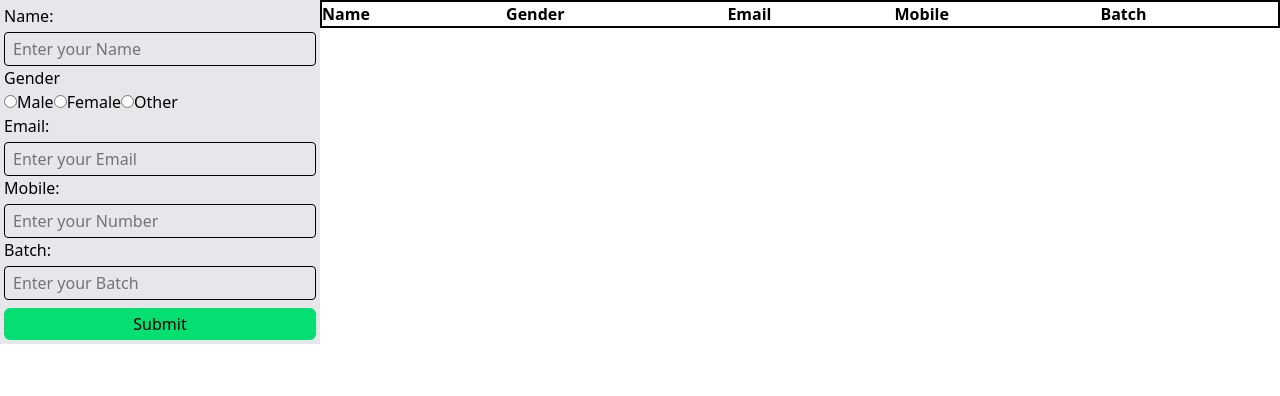
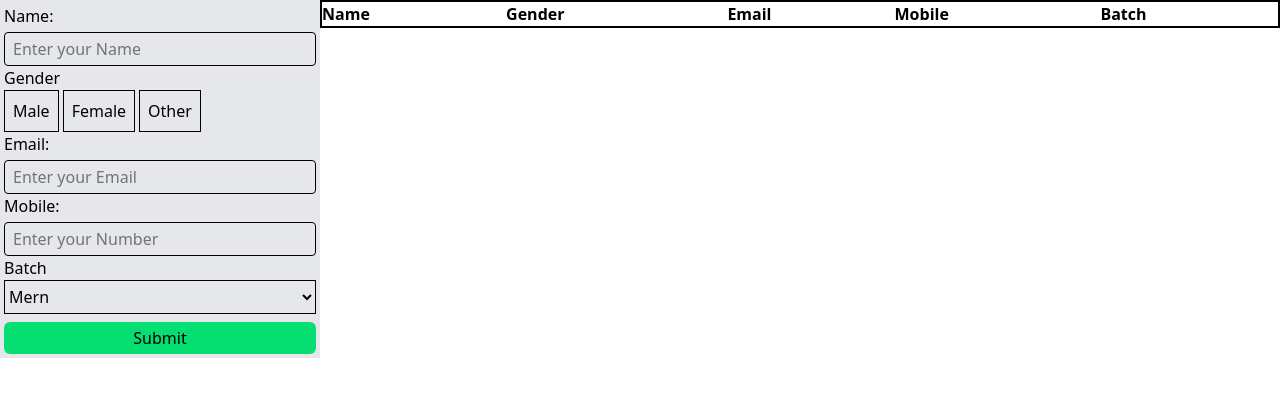
Before and after one commit to sanjeev018/CRUD-Application-Props-, a React (Vite) app: page / in a window 1280 px wide. Shown: the top 396 px of the page. Built offline with nearby package versions, Linux system fonts and the light colour scheme.

Commit message:
some update of this project

```diff
--- a/src/components/StudentForm.tsx
+++ b/src/components/StudentForm.tsx
@@ -1,5 +1,6 @@
 import React, { useState } from 'react'
 import ATMTextField from './atoms/ATMTextField';
+import ATMSelect from './atoms/ATMSelect';
 
 interface Student {
     name: string;
@@ -20,7 +21,7 @@ const StudentForm : React.FC<StudentFormProps> = ({handleSubmit}) => {
       const [batch , setBatch] = useState<string>("")
       const [gender , setGender] = useState<string>("")
 
-      console.log(gender)
+      console.log(batch, "batch")
 
     const resetForm = () => {
     setName('')
@@ -29,6 +30,10 @@ const StudentForm : React.FC<StudentFormProps> = ({handleSubmit}) => {
     setBatch('')
     setGender('')
   }
+
+  const genderOptions = ["Male" , "Female", "Other"]
+  const batches = ["Mern","Mean", "Mevn"]
+  const isValid = mobile.length === 10
 
   return (
     <div>
@@ -42,8 +47,26 @@ const StudentForm : React.FC<StudentFormProps> = ({handleSubmit}) => {
             />
 
             {/* {Gender} */}
+            <label htmlFor=""> Gender</label>
 
-           <label htmlFor="">Gender</label>
+            <div className='flex gap-x-1'>
+              {genderOptions.map((el)=> {
+                const isSelected = el === gender
+                return(
+                  <button
+                  onClick={()=> setGender(el)}
+                  className={isSelected ? "bg-blue-500 p-2 duration-300 ease-in text-amber-50 border-1":"p-2 border-1"}
+                  key={el}
+                  >
+                    {el}
+                  </button>
+
+                )
+              })}
+
+            </div>
+
+            {/* <label htmlFor="">Gender</label>
            <div>
                 <input
                 name='gender'
@@ -73,8 +96,7 @@ const StudentForm : React.FC<StudentFormProps> = ({handleSubmit}) => {
                 checked={gender == "OTHER"}
                 />
                 <label htmlFor="OTHER">Other</label>
-
-            </div>
+            </div> */}
 
             {/* {Email} */}
             <ATMTextField
@@ -93,13 +115,14 @@ const StudentForm : React.FC<StudentFormProps> = ({handleSubmit}) => {
              />
 
             {/* {Batch} */}
-            <ATMTextField
-            label="Batch"
-            placeholder='Enter your Batch'
+            <ATMSelect
             value={batch}
             onChange={(e)=> setBatch(e.target.value)}
+            options={batches}
+            placeholder={"Select batch"}
+            label='Batch'
             />
-            <button type='submit' onClick={()=> handleSubmit(
+            <button disabled={!isValid} type='submit' onClick={()=> handleSubmit(
               {
               name,
               email,
--- /dev/null
+++ b/src/components/atoms/ATMSelect.tsx
@@ -0,0 +1,32 @@
+import React from 'react'
+
+interface ATMSelectProps {
+    value: string;
+    onChange: (event: React.ChangeEvent<HTMLSelectElement>) => void;
+    options: string[];
+    label: string;
+    placeholder: string;
+  }
+
+const ATMSelect: React.FC<ATMSelectProps> = ({ value, onChange, options, label, placeholder}) => {
+  return (
+    <div>
+        <label htmlFor="">{label}</label>
+       <select
+            value={value}
+            onChange={onChange}
+            className='w-full border-1 py-1'
+             >
+              <option disabled>{placeholder}</option>
+              {options?.map((batchEle)=> {
+                return(
+                  <option value={batchEle}>{batchEle}</option>
+                )
+              })}
+
+            </select>
+    </div>
+  )
+}
+
+export default ATMSelect
```
